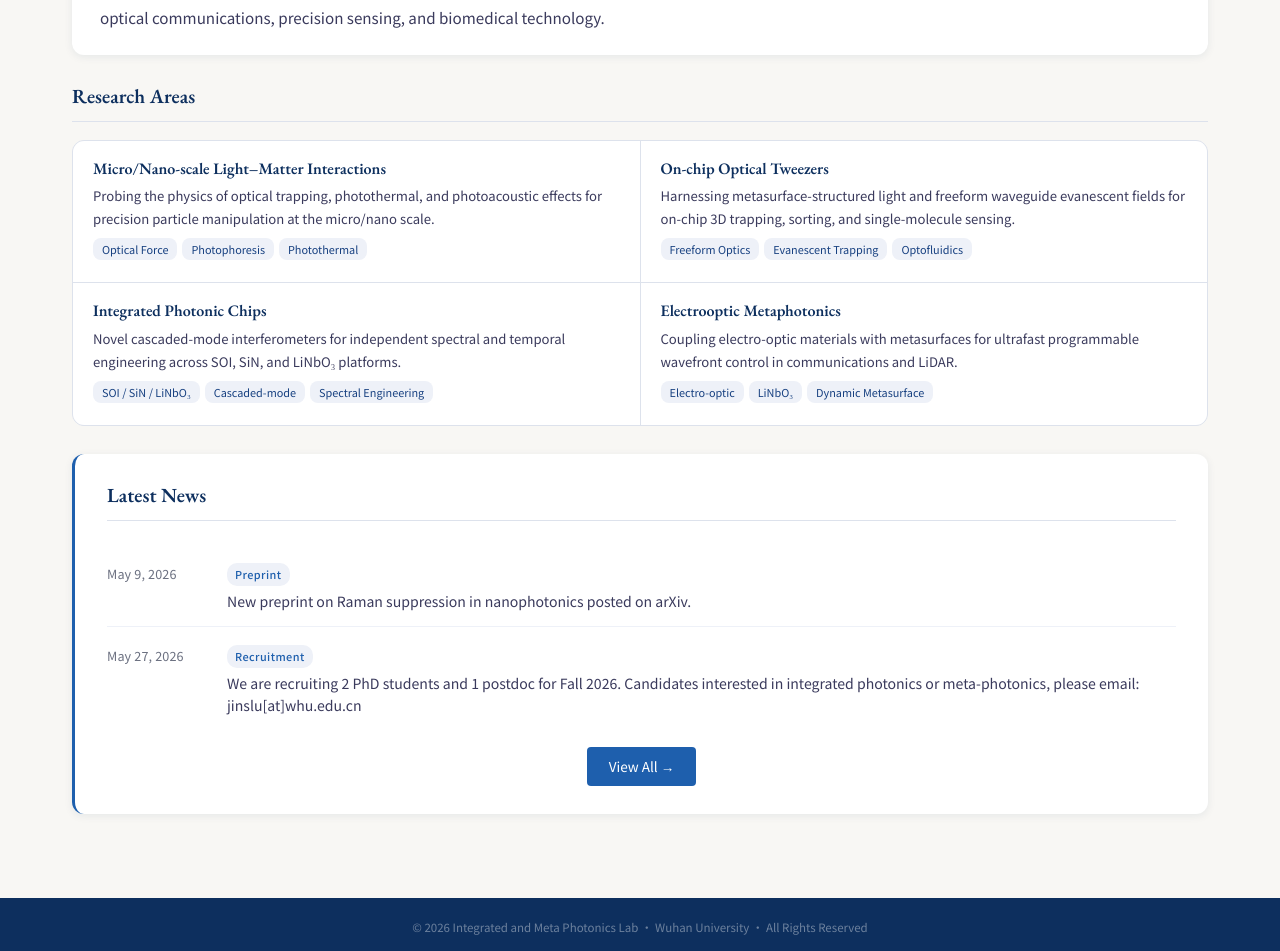
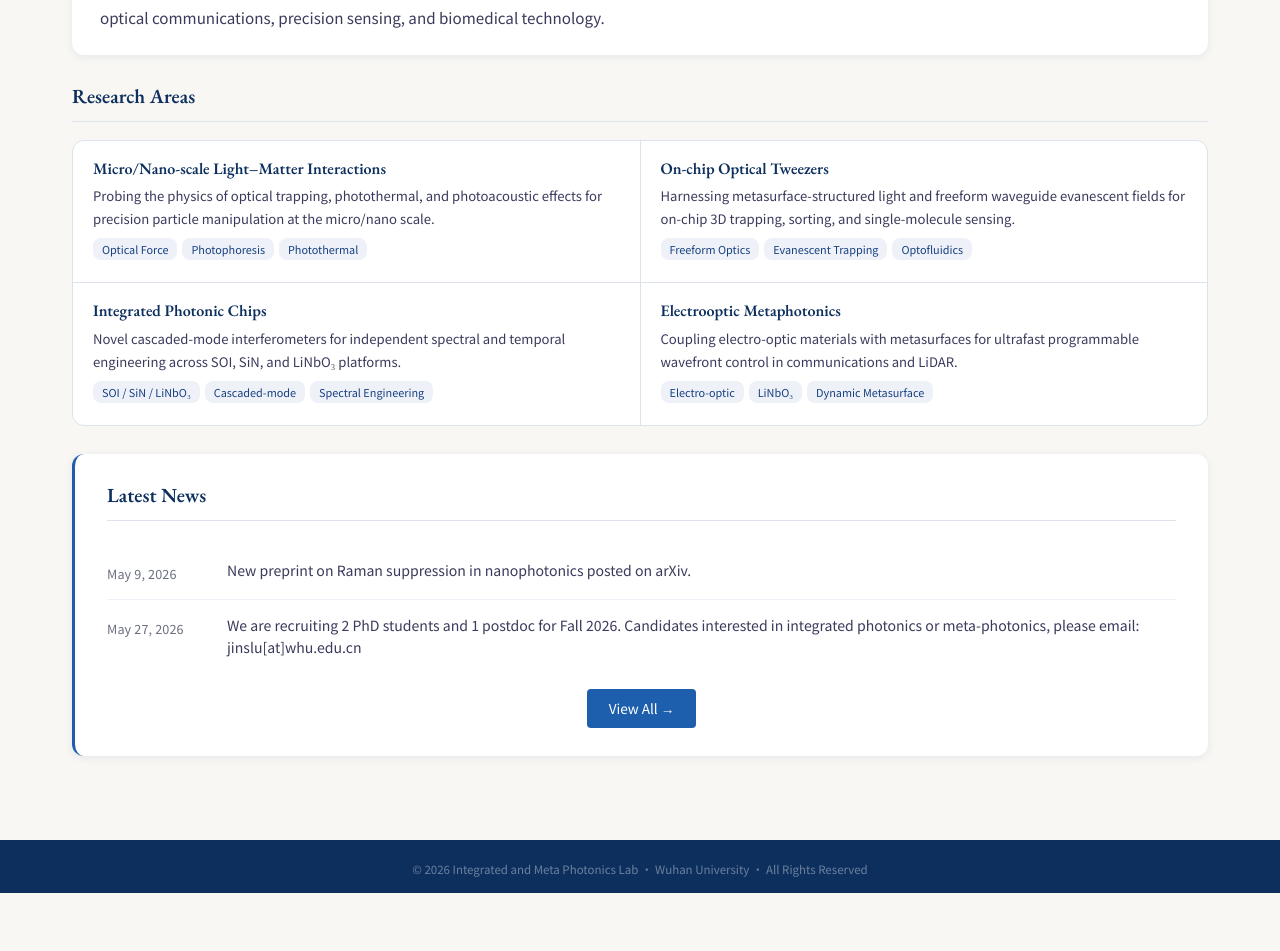
Before and after one commit to jinslu/jinslu.github.io, a Jekyll site: the page built from index.html, in a window 1280 px wide and 1400 px high, scrolled down 523 px. Shown: the part 449-1400 px from the top of the window. Built offline with Jekyll 4.4.1, drawn with Linux system fonts in a browser that asks for light colours; some web fonts are replaced; after the commit the page ends 1865 px from its top, so only the background shows below that.

Commit message:
Hide news category tags (nc-tag)
Co-Authored-By: Claude Sonnet 4.6 <noreply@anthropic.com>

```diff
--- a/assets/css/style.css
+++ b/assets/css/style.css
@@ -448,18 +448,7 @@ a:hover { color: var(--blue-light); }
   letter-spacing: inherit;
 }
 .news-date .nd-year::before { content: " "; }
-.news-content .nc-tag {
-  display: inline-block;
-  font-size: 0.68rem;
-  padding: 2px 8px;
-  border-radius: 10px;
-  background: var(--border-light);
-  color: var(--blue);
-  font-weight: 500;
-  margin-bottom: 4px;
-  letter-spacing: 0.04em;
-  font-family: 'Noto Sans SC', sans-serif;
-}
+.news-content .nc-tag { display: none; }
 .news-content p { font-size: 0.88rem; color: var(--text-mid); line-height: 1.6; }
 
 /* ================================================================
```
